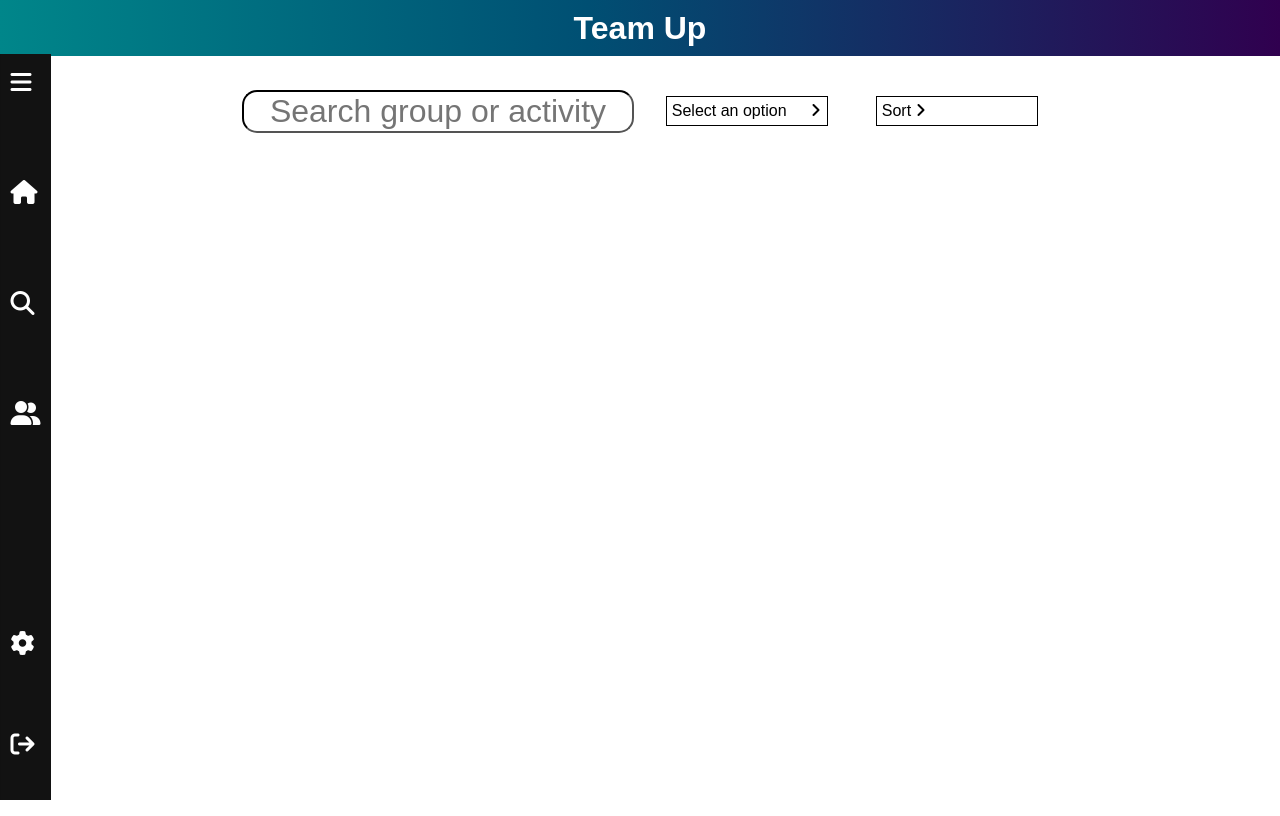
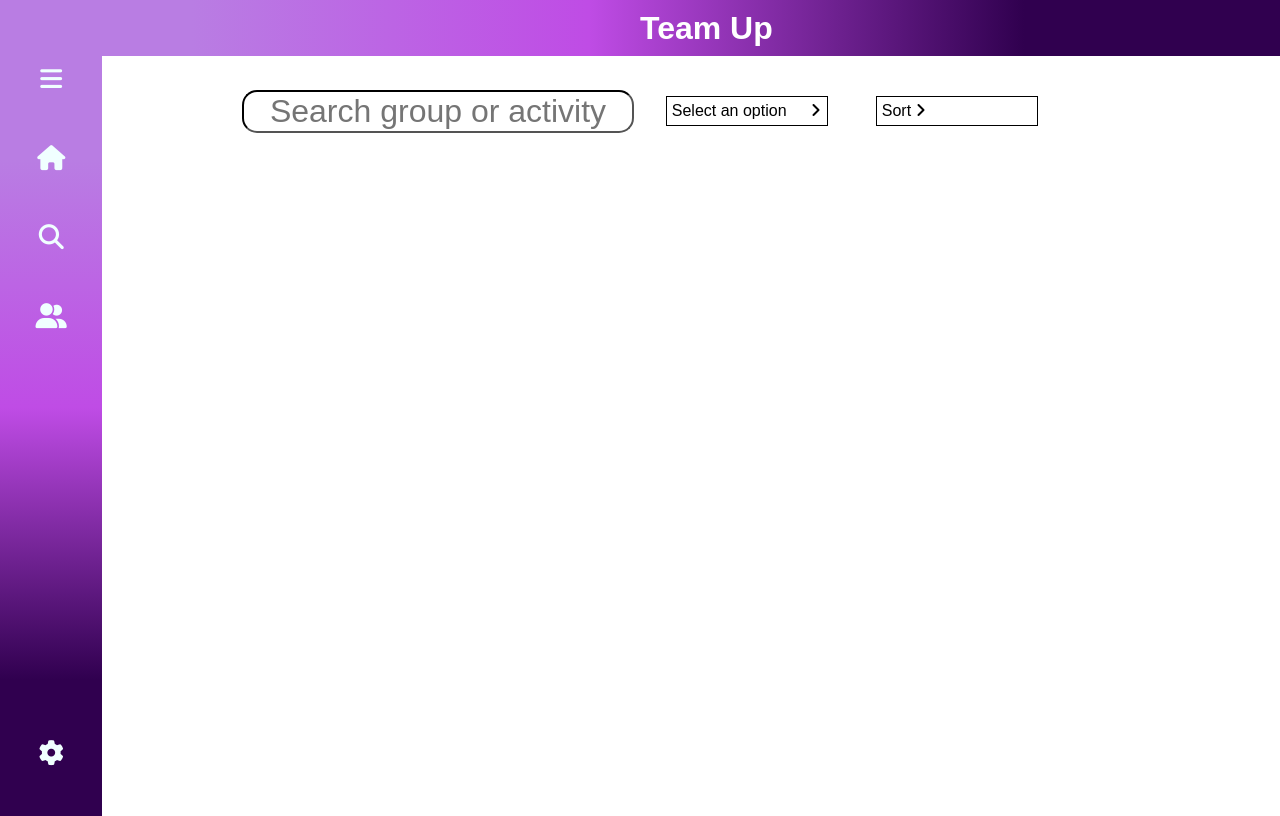
Before and after one commit to SoftwareGrokkers/Team-up, a plain HTML site: page frontEnd/search.html in a window 1280 px wide. Drawn offline with Linux system fonts and the light colour scheme; no server answers.

Commit message:
Add files via upload

```diff
--- a/frontEnd/search.html
+++ b/frontEnd/search.html
@@ -16,50 +16,23 @@
     <div class="topBanner">
       <h1>Team Up</h1>
     </div>
-    <div class="nav">
-      <span id="navBtn"
-        ><a href="#"><i class="fa-solid fa-bars"></i></a
-      ></span>
+    <div class = "nav">
+      <a href="#"><i class="fa-solid fa-bars" onclick="openNav()"></i></a>
       <a href="/home"><i class="fa-solid fa-house"></i></a>
-      <a href="/searchGroupsAndActivitiesPage"
-        ><i class="fa-solid fa-magnifying-glass"></i
-      ></a>
-      <a href="createGroupsAndActivitiesPage"
-        ><i class="fa-solid fa-user-group"></i
-      ></a>
-      <a href="#"><i class="fa-solid fa-gear"></i></a>
-      <a href="/process-logout"
-        ><i class="fa-solid fa-arrow-right-from-bracket"></i
-      ></a>
+      <a href="/searchGroupsAndActivitiesPage"><i class="fa-solid fa-magnifying-glass"></i></a>
+      <a href="/createGroupsAndActivitiesPage"><i class="fa-solid fa-user-group"></i></a>
+      <a href="#" class="fa-solid fa-gear"></a>
+      <a href="/process-logout" class="fa-solid fa-arrow-right-from-bracket"></a>
     </div>
 
-    <div class="navFull" id="navFull">
-      <span id="navClose"
-        ><i class="fa-solid fa-bars"></i>
-        <p>Menu</p></span
-      >
-
-      <span
-        ><a href="#"><i class="fa-solid fa-house"></i></a>
-        <p>Home</p></span
-      >
-      <span
-        ><a href="#"><i class="fa-solid fa-magnifying-glass"></i></a>
-        <p>Search</p></span
-      >
-      <span
-        ><a href="#"><i class="fa-solid fa-user-group"></i></a>
-        <p>Groups</p></span
-      >
-      <span id="settings"
-        ><a href="#"><i class="fa-solid fa-gear"></i></a>
-        <p>Settings</p></span
-      >
-      <span id="logout"
-        ><a href="#"><i class="fa-solid fa-arrow-right-from-bracket"></i></a>
-        <p>Logout</p></span
-      >
-    </div>
+    <div id="myNavFull" class = "navFull">
+      <a href="javascript:void(0)" class="closebtn" onclick="closeNav()">Menu</a>
+      <a href="/home">Home</a>
+      <a href="/searchGroupsAndActivitiesPage">Search</a>
+      <a href="/createGroupsAndActivitiesPage">Groups</a>
+      <a href="#" class = "settings">Settings</a>
+      <a href="/process-logout" class = logout>Logout</a>
+  </div>
 
     <div class="search">
       <div class="searchOptions">
@@ -99,17 +72,14 @@
     <script src="searchScript.js"></script>
     <!-- Expand nav bar -->
     <script>
-      const navBtn = document.getElementById("navBtn");
-      const navFull = document.getElementById("navFull");
-      const navClose = document.getElementById("navClose");
+      // Open and close nav bar
+      function openNav() {
+        document.getElementById("myNavFull").style.width = "125px";
+      }
 
-      navBtn.addEventListener("click", () => {
-        navFull.classList.add("showNav");
-      });
-
-      navClose.addEventListener("click", () => {
-        navFull.classList.remove("showNav");
-      });
+      function closeNav() {
+        document.getElementById("myNavFull").style.width = "0";
+      }
 
       // Search Test
       // var searchInput = document.getElementById("searchBar");
--- a/frontEnd/searchStyles.css
+++ b/frontEnd/searchStyles.css
@@ -3,83 +3,107 @@
 body {
   font-family: "Work Sans", sans-serif;
 }
-
-.fa-solid {
-  font-size: 1.5em;
-  color: white;
-  margin: 1.8em 0.4em;
+.topBanner {
+  background: linear-gradient(
+    90deg,
+    rgba(185, 125, 227) 15%,
+    rgba(191, 76, 229) 46%,
+    rgba(48, 0, 79, 1) 80%
+  );
+  position: fixed;
+  display: flex;
+  flex-direction: row;
+  align-items: center;
+  width: 100%;
+  height: 7vh;
+  top: 0;
+  left: 0;
+  z-index: 3;
 }
 
-.fa-bars,
-.fa-x {
-  margin-top: 15px;
+.topBanner h1 {
+  color: rgb(255, 255, 255);
+  position: relative;
+  left: 50%;
 }
 
-.nav .fa-gear {
-  position: absolute;
-  bottom: 4.2em;
+.nav {
+  background: linear-gradient(
+    180deg,
+    rgba(185, 125, 227) 15%,
+    rgba(191, 76, 229) 46%,
+    rgba(48, 0, 79, 1) 80%
+  );
+  position: fixed;
+  display: flex;
+  flex-direction: column;
+  height: 100%;
+  width: 8%;
+  margin-top: 4vh;
+  left: 0;
+  align-items: center;
 }
 
-#settings {
-  position: absolute;
-  bottom: 6em;
+.nav a {
+  color: azure;
+  text-decoration: none;
+  font-size: 25px;
+  margin: 25px;
 }
 
-.nav .fa-arrow-right-from-bracket,
-#logout {
-  position: absolute;
-  bottom: 0em;
+.fa-gear {
+  position: relative;
+  top: 45vh;
 }
 
-.nav,
-.navFull {
-  background: #121212;
-  border: 1px #121212 solid;
-  display: flex;
-  flex-direction: column;
-  position: fixed;
-  bottom: 0;
-  left: 0;
-  height: 93vh;
+.fa-arrow-right-from-bracket {
+  position: relative;
+  top: 45vh;
+}
+
+.nav a:hover {
+  color: rgb(240, 219, 36);
 }
 
 .navFull {
-  width: 12vw;
-  transition: all 0.3s linear;
-  transform: translateX(-100%);
+  background: linear-gradient(
+    180deg,
+    rgba(185, 125, 227) 15%,
+    rgba(191, 76, 229) 46%,
+    rgba(48, 0, 79, 1) 80%
+  );
+  position: fixed;
+  display: flex;
+  flex-direction: column;
+  height: 100%;
+  width: 0;
+  margin-top: 4vh;
+  left: 8%;
+  align-items: center;
+  overflow-x: hidden;
+  transition: 0.5s;
+  z-index: 3;
+}
+.navFull a {
+  color: azure;
+  text-decoration: none;
+  font-size: 25px;
+  margin: 25px;
+  transform: 0.3s;
 }
 
-.showNav {
-  transform: translateX(0);
+.settings {
+  position: relative;
+  top: 45vh;
 }
 
-.topBanner {
-  background: linear-gradient(
-    90deg,
-    rgba(0, 134, 138, 1) 0%,
-    rgba(0, 79, 115, 1) 46%,
-    rgba(48, 0, 79, 1) 100%
-  );
-  width: 100vw;
-  height: 7vh;
-  position: fixed;
-  top: 0;
-  left: 0;
-
-  display: flex;
-  justify-content: center;
-  align-items: center;
+.logout {
+  position: relative;
+  top: 45vh;
 }
 
-.topBanner h1 {
-  color: white;
-}
-
-.navFull p {
-  display: inline;
-  color: white;
-  font-size: 1.5em;
-  margin-left: 0.5em;
+.navFull a:hover {
+  color: rgb(240, 219, 36);
 }
 
 .search {
```
